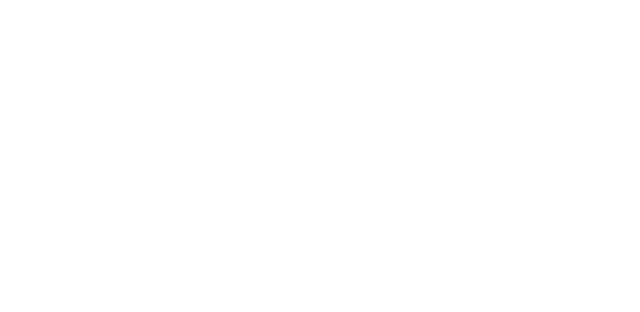
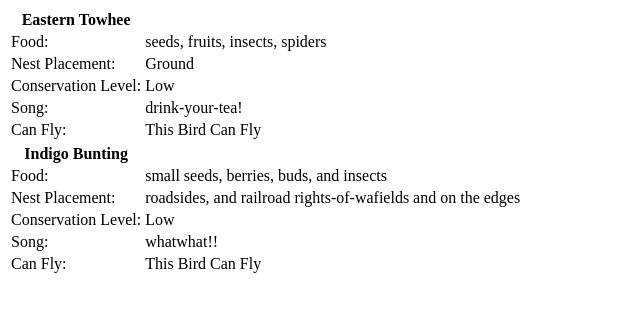
Before and after one commit to dane9640/web250, a PHP site: page / in a window 1280 px wide. Before the commit the part shown is empty. Shown: the top 312 px of the page, without its empty margins (0-640 px from the left). Run offline with PHP 8.4, Linux system fonts and the light colour scheme.

Commit message:
Finished the Bike and Bird Classes

```diff
--- a/asgn01/bird-challenge/index.php
+++ b/asgn01/bird-challenge/index.php
@@ -21,4 +21,30 @@
 
 }
 
+$bird1 = new Bird;
+$bird1->commonName = "Eastern Towhee";
+$bird1->food = "seeds, fruits, insects, spiders";
+$bird1->nestPlacement = "Ground";
+$bird1->conservationLevel = "Low";
+
+echo "<table><th>".$bird1->commonName."</th>";
+echo "<tr><td>Food:</td><td>".$bird1->food."</td></tr>";
+echo "<tr><td>Nest Placement:</td><td>".$bird1->nestPlacement."</td></tr>";
+echo "<tr><td>Conservation Level:</td><td>".$bird1->conservationLevel."</td></tr>";
+echo "<tr><td>Song:</td><td>".$bird1->song("drink-your-tea!")."</td></tr>";
+echo "<tr><td>Can Fly:</td><td>".$bird1->canFly(true)."</td></tr>";
+
+$bird2 = new Bird;
+$bird2->commonName = "Indigo Bunting";
+$bird2->food = "small seeds, berries, buds, and insects";
+$bird2->nestPlacement = "roadsides, and railroad rights-of-wafields and on the edges";
+$bird2->conservationLevel = "Low";
+
+echo "<table><th>".$bird2->commonName."</th>";
+echo "<tr><td>Food:</td><td>".$bird2->food."</td></tr>";
+echo "<tr><td>Nest Placement:</td><td>".$bird2->nestPlacement."</td></tr>";
+echo "<tr><td>Conservation Level:</td><td>".$bird2->conservationLevel."</td></tr>";
+echo "<tr><td>Song:</td><td>".$bird2->song("whatwhat!!")."</td></tr>";
+echo "<tr><td>Can Fly:</td><td>".$bird2->canFly(true)."</td></tr>";
+
 ?>
```
